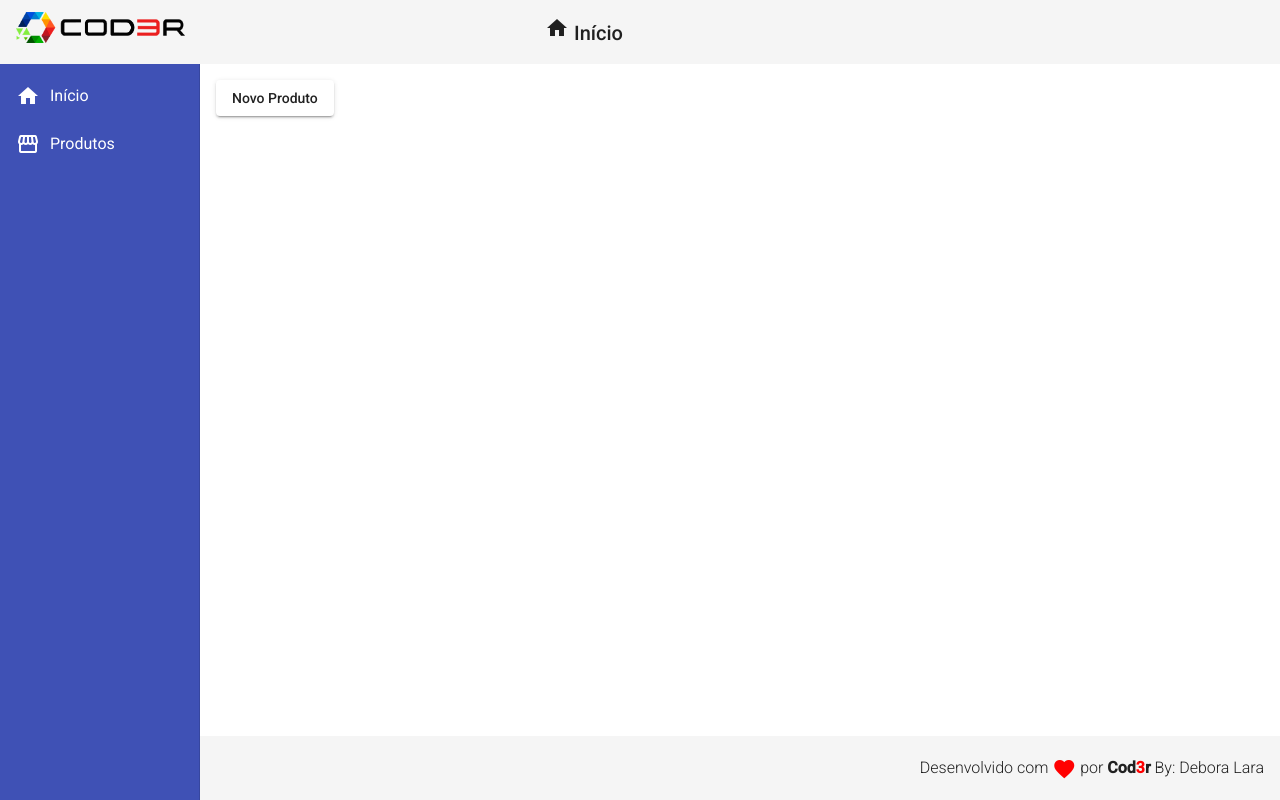
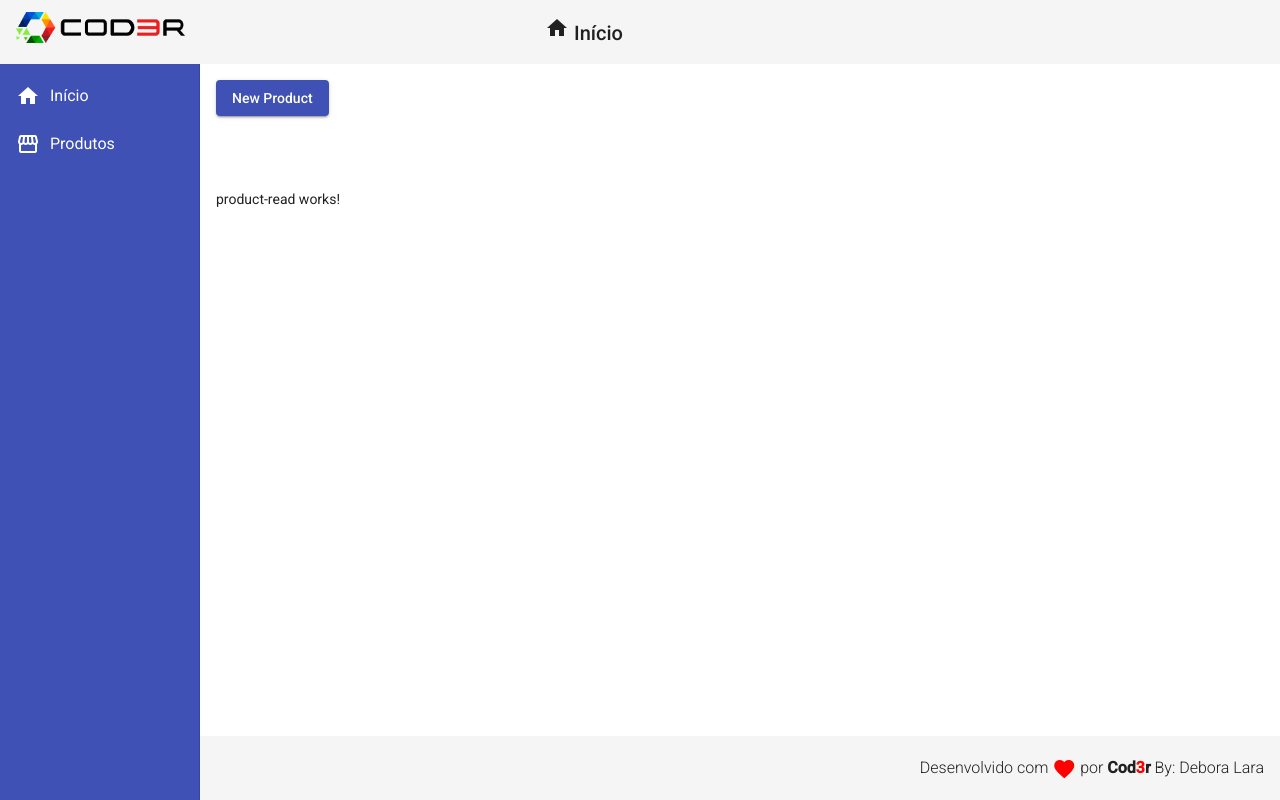
Before and after one commit to DeboraLara1/App-angular-9, an Angular app in the folder frontend/: page /product in a window 1280 px wide. Built offline with nearby package versions, Linux system fonts and the light colour scheme; no server answers.

Commit message:
Componente obter produtos

```diff
--- a/frontend/src/app/app.module.ts
+++ b/frontend/src/app/app.module.ts
@@ -25,6 +25,7 @@
 
 import { RedDirective } from './directivas/red.directive';
 import { ForDirective } from './directivas/for.directive';
+import { ProductReadComponent } from './components/product/product-read/product-read.component';
 
 
 
@@ -38,7 +39,8 @@
     ProductCrudComponent,
     RedDirective,
     ForDirective,
-    ProductCreateComponent
+    ProductCreateComponent,
+    ProductReadComponent
   ],
   imports: [
     BrowserModule,
--- /dev/null
+++ b/frontend/src/app/components/product/product-read/product-read.component.html
@@ -0,0 +1 @@
+<p>product-read works!</p>
--- /dev/null
+++ b/frontend/src/app/components/product/product-read/product-read.component.ts
@@ -0,0 +1,22 @@
+import { Component, OnInit } from '@angular/core';
+import { Product } from '../product.model';
+import { ProductService } from '../product.service';
+
+@Component({
+  selector: 'app-product-read',
+  templateUrl: './product-read.component.html',
+  styleUrls: ['./product-read.component.css']
+})
+export class ProductReadComponent implements OnInit {
+
+  products: Product[]
+  constructor(private productService: ProductService) { }
+
+  ngOnInit(): void {
+    this.productService.read().subscribe(products => {
+      this.products = products
+      console.log(products)
+    })
+  }
+
+}
--- a/frontend/src/app/components/product/product.service.ts
+++ b/frontend/src/app/components/product/product.service.ts
@@ -24,4 +24,8 @@
   create(product:Product): Observable<Product>{
     return this.http.post<Product>(this.baseUrl, product)
   }
+
+  read():Observable<Product[]>{
+    return this.http.get<Product[]>(this.baseUrl)
+  }
 }
--- a/frontend/src/app/views/product-crud/product-crud.component.css
+++ b/frontend/src/app/views/product-crud/product-crud.component.css
@@ -0,0 +1,3 @@
+button{
+    margin-bottom: 7%;
+}
--- a/frontend/src/app/views/product-crud/product-crud.component.html
+++ b/frontend/src/app/views/product-crud/product-crud.component.html
@@ -1,3 +1,5 @@
-<button mat-raised-button (click)="navigateToProductCreate()">
-    Novo Produto
+<button mat-raised-button (click)="navigateToProductCreate()"
+color="primary">
+    New Product
 </button>
+<app-product-read></app-product-read>
```
Also changed, not shown: frontend/src/app/components/product/product-read/product-read.component.css (added), 1 other file (tests, documents, lock files or other folders).
